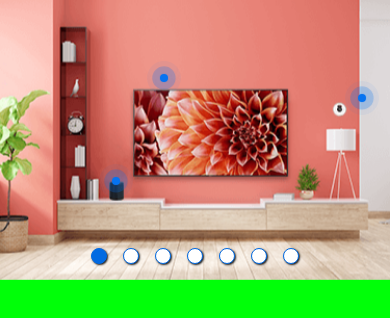
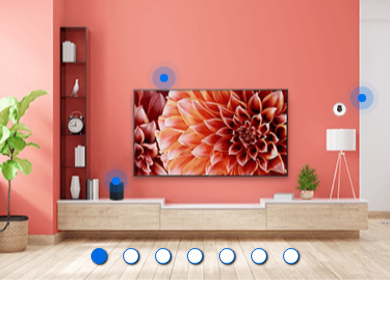
Before and after one commit to cowboysr0ck9/smart-home, a React (Create React App) app: page / in a window 390 px wide. Shown: the top 318 px of the page. Built offline with nearby package versions, Linux system fonts and the light colour scheme.

Commit message:
Removed BG Color Indicators

```diff
--- a/src/assets/scss/_variables.scss
+++ b/src/assets/scss/_variables.scss
@@ -46,10 +46,6 @@ body {
 
 /* Laptop */
 @media screen and (max-width: 1024px) {
-    body {
-        background-color: purple;
-    }
-
     #homeMap {
         position: relative;
         display: block;
@@ -62,10 +58,6 @@ body {
 
 /* Tablet */
 @media screen and (max-width: 768px) {
-    body {
-        background-color: green;
-    }
-
     #homeMap {
         position: relative;
         display: block;
@@ -78,10 +70,6 @@ body {
 
 /* Mobile */
 @media screen and (max-width: 500px) {
-    body {
-        background-color: rgb(0, 255, 8);
-    }
-
     #homeMap {
         display: none;
     }
```
